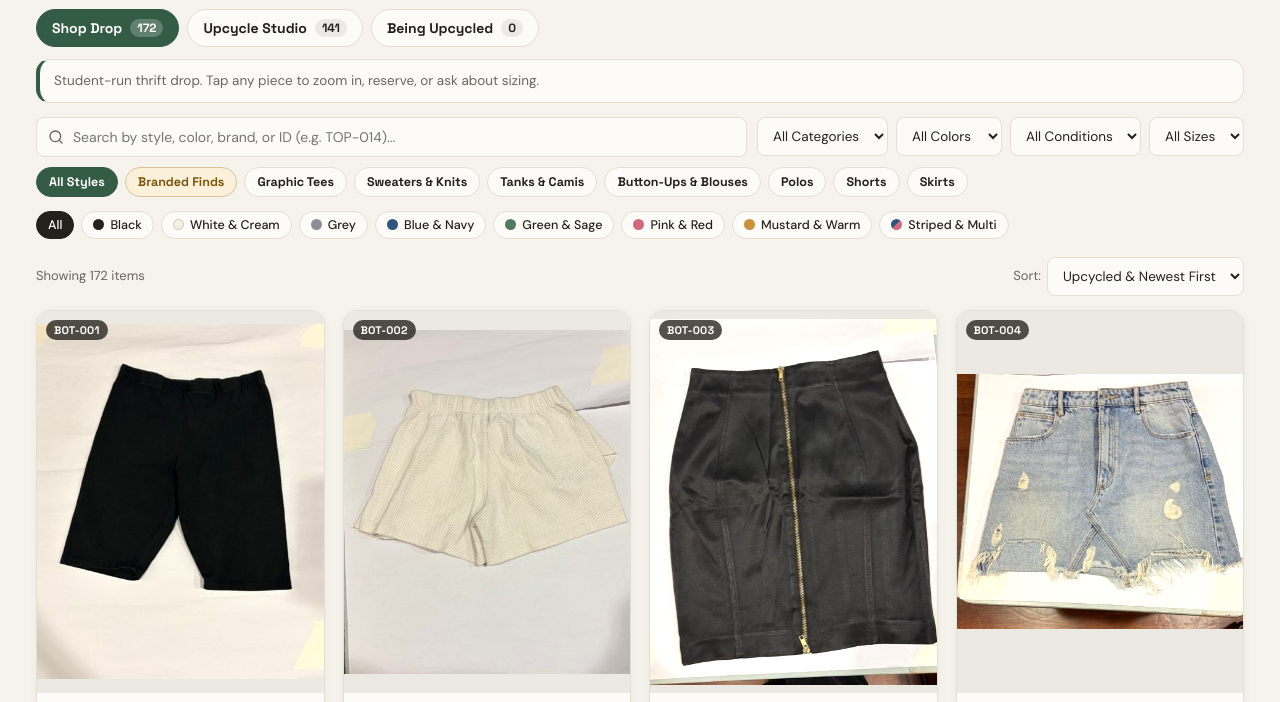
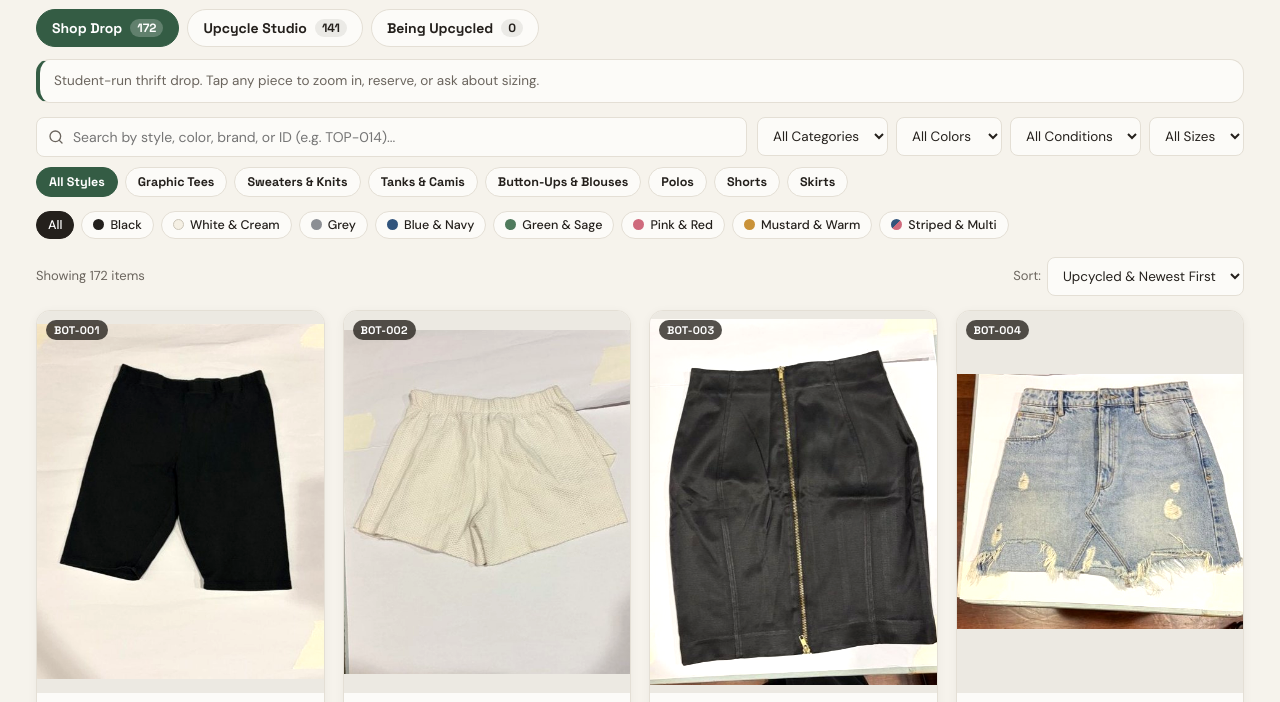
Before and after one commit to alisonyanghirsch/swap-and-shop, a plain HTML site: page index.html in a window 1280 px wide. Shown: the part 88-790 px from the top of the page. Drawn offline with Linux system fonts and the light colour scheme; no server answers.

Commit message:
Remove misleading Branded Finds style pill

```diff
--- a/index.html
+++ b/index.html
@@ -97,7 +97,6 @@
 
     <div class="vibe-bar" id="style-bar" aria-label="Quick style filter">
       <button type="button" class="vibe-pill active" data-style="">All Styles</button>
-      <button type="button" class="vibe-pill" data-style="branded">Branded Finds</button>
       <button type="button" class="vibe-pill" data-style="graphic">Graphic Tees</button>
       <button type="button" class="vibe-pill" data-style="knit">Sweaters &amp; Knits</button>
       <button type="button" class="vibe-pill" data-style="tank">Tanks &amp; Camis</button>
```
